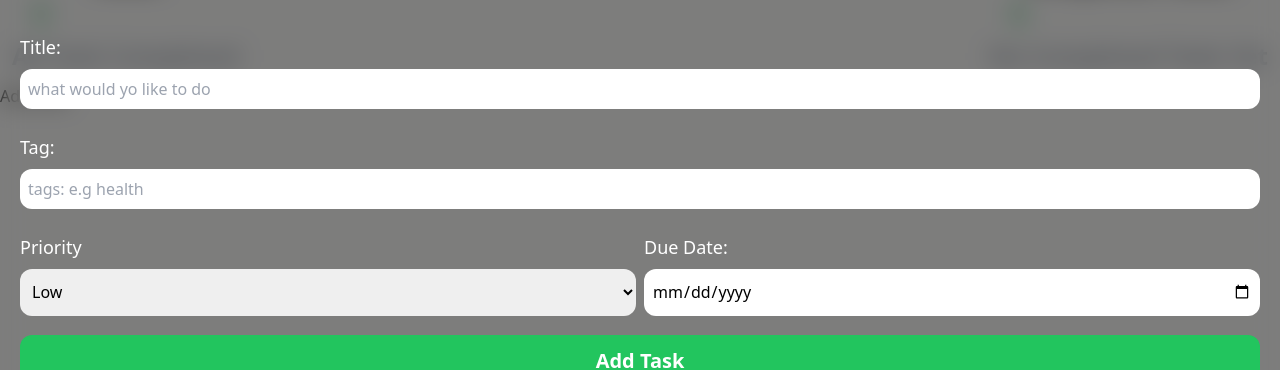
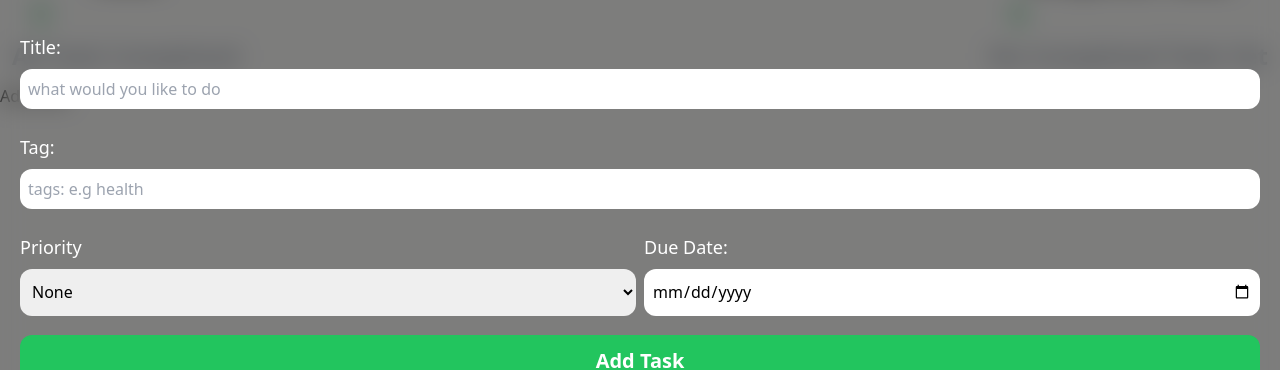
Before and after one commit to iom-future/todo-app-react, a React (Vite) app: page / in a window 1280 px wide. Both pictures are taken after a click on the button "Add todo". Shown: the part 222-592 px from the top of the page. Built offline with nearby package versions, Linux system fonts and the light colour scheme.

Commit message:
add dynamic border changing due to task priority and fix added todo state reset bug

```diff
--- a/src/App.jsx
+++ b/src/App.jsx
@@ -18,14 +18,19 @@ function App() {
      let initialState = {id:0 ,title:"",tags:"default",priority:"none",dueDate:0,isCompleted:false}
     //used useReducer hook cause im setting multiple state at once
     let [todoState,dispatch]=useReducer(todoFormReducer,initialState);
+     let value={
+          todoState,
+          dispatch
 
+        }
   return (
     <div className='bg-[#FAFAF9] min-h-screen relative' >
       <Header/>
       {todoMenuToggle && <AddTodoMenu todoMenuToggleState={todoMenuToggle} setTodoMenuToggleState={setTodoMenuToggle} todoState={todoState} dispatch={dispatch} setAddTodo={setAddTodo} addTodoState={addTodo} />}
 
         {/*when passing props and children to a contextAPI component, wherever pass the props there you should pass the children */}
-     <TodoInfoProvider todoState={todoState}>
+
+     <TodoInfoProvider value={value} >
         <TodoList addTodo={addTodo}/>
      </TodoInfoProvider>
 
--- a/src/components/AddTodoMenu.jsx
+++ b/src/components/AddTodoMenu.jsx
@@ -22,7 +22,7 @@ function AddTodoMenu({todoMenuToggleState,setTodoMenuToggleState,todoState,dispa
             <div>
                 <label htmlFor="todo-title" className="font-medium text-white text-lg">Title: </label>
                 <br />
-                <input type="text" placeholder="what would yo like to do" id="todo-title" className="w-full p-2 rounded-xl mt-2" onChange={(e)=>{dispatch({type:"SET_TITLE",value:e.target.value})}} required/>
+                <input type="text" placeholder="what would you like to do" id="todo-title" className="w-full p-2 rounded-xl mt-2" onChange={(e)=>{dispatch({type:"SET_TITLE",value:e.target.value})}} required/>
             </div>
 
             <div>
@@ -34,9 +34,10 @@ function AddTodoMenu({todoMenuToggleState,setTodoMenuToggleState,todoState,dispa
             <div className="w-1/2">
                 <label htmlFor="todo-priority" className="font-medium text-white text-lg">Priority</label><br />
                 <select name="priority" id="todo-priority" className="w-full h-3/5 p-2 rounded-xl mt-2"  onChange={(e)=>{dispatch({type:"SET_PRIORITY",value:e.target.value})}}>
-                    <option value="High">Low</option>
-                    <option value="Medium">Medium</option>
-                    <option value="Low">High</option>
+                    <option value="none">None</option>
+                    <option value="low">Low</option>
+                    <option value="medium">Medium</option>
+                    <option value="high">High</option>
                 </select>
             </div>
 
--- a/src/components/TodoInfoContext.jsx
+++ b/src/components/TodoInfoContext.jsx
@@ -1,7 +1,7 @@
 import { createContext} from "react";
-export let TodoInfoContext = createContext();
-function TodoInfoProvider({children,todoState}) {
- return (   <TodoInfoContext.Provider value={todoState}>
+export let TodoInfoContext = createContext(null);
+function TodoInfoProvider({children,value}) {
+ return (   <TodoInfoContext.Provider value={value}>
         {children}
     </TodoInfoContext.Provider>)
 }
--- a/src/components/TodoList.jsx
+++ b/src/components/TodoList.jsx
@@ -3,7 +3,7 @@ import { useState,useContext, useEffect } from "react"
 import { TodoInfoContext } from "./TodoInfoContext"
 import { createPortal } from "react-dom"
 function TodoList({addTodo}) {
-    let todoState = useContext(TodoInfoContext);
+    let {todoState,dispatch} = useContext(TodoInfoContext);
     let [todos,setTodos]=useState([])
     let [completedTodos,setCompletedTodos] =useState([])
     useEffect(()=>{
@@ -11,7 +11,10 @@ function TodoList({addTodo}) {
             setTodos((currentTodo)=>{
             return [...currentTodo,{id:currentTodo.length, title:todoState.title,tags:todoState.tags,priority:todoState.priority,date:todoState.dueDate,isCompleted:todoState.isCompleted}]
         })
-        }
+        //anytime a goal is addeed reset the form todo state
+        dispatch({type:"RESET"})
+                }
+        console.log(todos)
     },[addTodo])
 
     useEffect(() => {
@@ -48,6 +51,14 @@ function TodoList({addTodo}) {
         // console.log(todos)
         // console.log("checked goal")
     }
+
+    //priority class mapping
+    const priorityBorderColor ={
+        none:"border-l-gray-300",
+        low: "border-l-green-300",
+        medium:"border-l-yellow-300",
+        high:"border-l-red-300"
+    }
   return (
     <section className="mt-5 flex flex-col md:flex-row gap-5 md:justify-between">
 
@@ -59,7 +70,7 @@ function TodoList({addTodo}) {
 
             <div className="todo-list-area grid grid-cols-1 gap-2 mt-3">
                 {!todos.length>0 ? <h3 className="text-2xl font-semibold text-center text-gray-400 ">All Task Completed</h3>:todos.map((todo)=>(
-                    <div key={todo.id} className="flex w-[90%] gap-2 border-2 border-l-yellow-200 border-l-3 rounded-xl mx-auto p-2 items-center">
+                    <div key={todo.id} className={`flex w-[90%] gap-2 border-2  ${priorityBorderColor[todo.priority]} rounded-xl mx-auto p-2 items-center`}>
                         <div className="p-2 h-full flex items-center  w-[10%] " >
                             <input type="checkbox" className=" w-full accent-green-600 size-9" onChange={checkGoal} id={todo.id} />
                         </div>
@@ -83,9 +94,9 @@ function TodoList({addTodo}) {
             </header>
          <div className="todo-list-area grid grid-cols-1 gap-2 mt-3">
             {!completedTodos.length>0 ? <h3 className="text-2xl font-semibold text-center text-gray-400 " >No Completed Todo Yet</h3>:completedTodos.map((todo)=>(
-                <div key={Math.random()} className="flex w-[90%] gap-2 border-2 border-l-yellow-200 border-l-3 rounded-xl mx-auto p-2 items-center">
+                <div key={Math.random()} className="flex w-[90%] gap-2 border-2 border-l-green-200 border-l-3 rounded-xl mx-auto p-2 items-center">
                     <div className="p-2 h-full flex items-center  w-[10%] " >
-                        <input type="checkbox" className=" w-full accent-green-600 size-9"  id={todo.id} checked />
+                        <input type="checkbox" className=" w-full accent-green-600 size-9"  id={todo.id} defaultChecked />
                     </div>
 
                     <div className="todo-info  bg-white border-l-2 border-[{}] w-[90%] p-2 pl-3 rounded-lg">
--- a/src/reducers/todoFormReducer.js
+++ b/src/reducers/todoFormReducer.js
@@ -9,6 +9,8 @@ export function todoFormReducer(state,action){
             return {...state,priority:action.value};
          case "SET_DATE":
             return {...state,dueDate:action.value};
+        case "RESET":
+            return {id:0,title:"",tags:"default",priority:"none",dueDate:0,isCompleted:false}
         default:
             break;
     }
```
